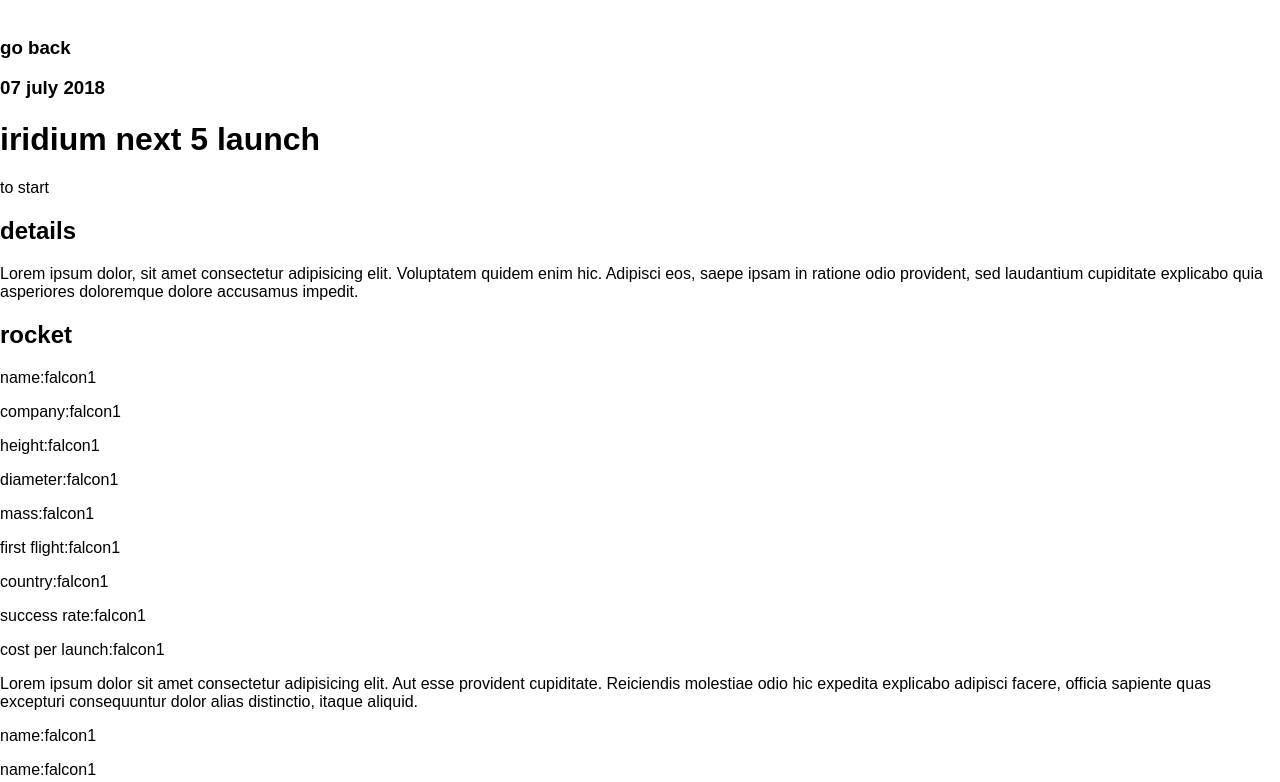
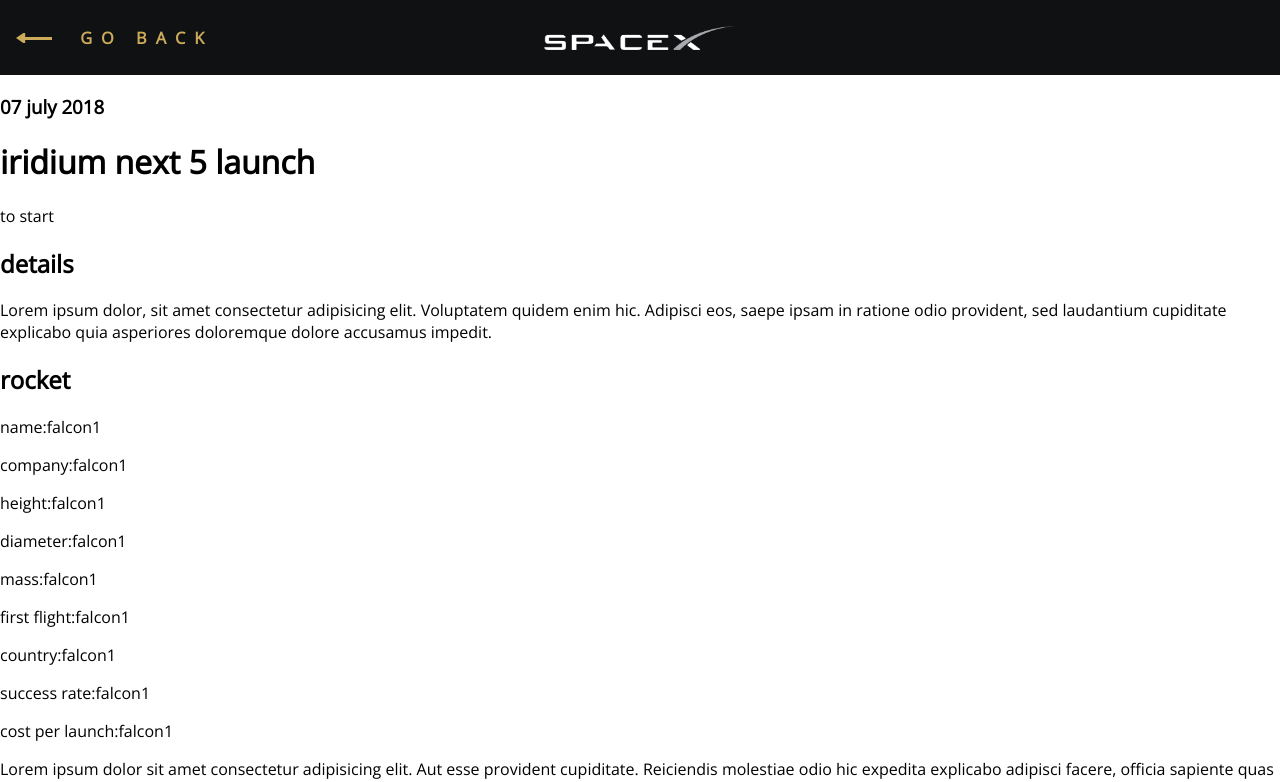
Before and after one commit to zuzakowalska/spacex-launcher, a React app: page / in a window 1280 px wide. Shown: the top 782 px of the page. Built offline with nearby package versions, Linux system fonts and the light colour scheme.

Commit message:
finished header

```diff
--- a/src/App.scss
+++ b/src/App.scss
@@ -1,29 +1 @@
-.App {
-  text-align: center;
-  background: lighten(red, 20%);
-}
-
-.App-logo {
-  animation: App-logo-spin infinite 20s linear;
-  height: 80px;
-}
-
-.App-header {
-  background-color: #222;
-  height: 150px;
-  padding: 20px;
-  color: white;
-}
-
-.App-title {
-  font-size: 1.5em;
-}
-
-.App-intro {
-  font-size: large;
-}
-
-@keyframes App-logo-spin {
-  from { transform: rotate(0deg); }
-  to { transform: rotate(360deg); }
-}
+@import url('https://fonts.googleapis.com/css?family=Open+Sans');
--- a/src/assets/scss/LaunchDetails.scss
+++ b/src/assets/scss/LaunchDetails.scss
@@ -0,0 +1,50 @@
+@import './vars.scss';
+
+.header {
+    height: 75px;
+    background: #0f1112;
+    position: relative;
+    .back {
+        height: 100%;
+        color: #ccac5b;
+        display: flex;
+        letter-spacing: 9px;
+        text-transform: uppercase;
+        font-size: 14px;
+        width: percentage(2/12);
+        align-items: center;
+        justify-content: flex-end;
+        .arrow {
+            height: 100%;
+            margin-right: 2em;
+            display: flex;
+            align-items: center;
+        }
+        .arrow__bg {
+            background: url('../img/arrow_pointer.svg');
+            background-position: center center;
+            background-size: cover;
+            width: 10px;
+            height: 10px;
+        }
+        .arrow__line {
+            border-bottom: 3px solid #ccac5b;
+            width: 2em;
+            height: 2px;
+            margin-left: -2px;
+        }
+    }
+    .logo {
+        background: url('../img/space_x_logo_bw_centered.png');
+        background-size: contain;
+        background-position: center center;
+        background-repeat: no-repeat;
+        height: 100%;
+        width: 15%;
+        position: absolute;
+        top: 0;
+        left: 50%;
+        transform: translateX(-50%);
+    }
+
+}
--- /dev/null
+++ b/src/assets/scss/vars.scss
@@ -0,0 +1,6 @@
+@import url('https://fonts.googleapis.com/css?family=Open+Sans');
+
+body {
+    margin: 0;
+    font-family: 'Open Sans', sans-serif;
+}
--- a/src/index.css
+++ /dev/null
@@ -1,5 +0,0 @@
-body {
-  margin: 0;
-  padding: 0;
-  font-family: sans-serif;
-}
--- a/src/index.js
+++ b/src/index.js
@@ -1,6 +1,5 @@
 import React from 'react';
 import ReactDOM from 'react-dom';
-import './index.css';
 import App from './App';
 import registerServiceWorker from './registerServiceWorker';
 
--- a/src/view/LaunchDetails.js
+++ b/src/view/LaunchDetails.js
@@ -1,5 +1,6 @@
 import React, { Component } from 'react';
 import Launch from '../components/Launch.js'
+import '../assets/scss/LaunchDetails.scss';
 
 class LaunchDetails extends Component {
     render() {
@@ -8,7 +9,7 @@
 <div className="launch-details">
 <div className="header">
         <div className="back">
-            <img src="" alt="" />
+            <div className="arrow"><div className="arrow__bg"></div><div className="arrow__line"></div></div>
             <h3>go back</h3>
         </div>
         <div className="logo"></div>
```
